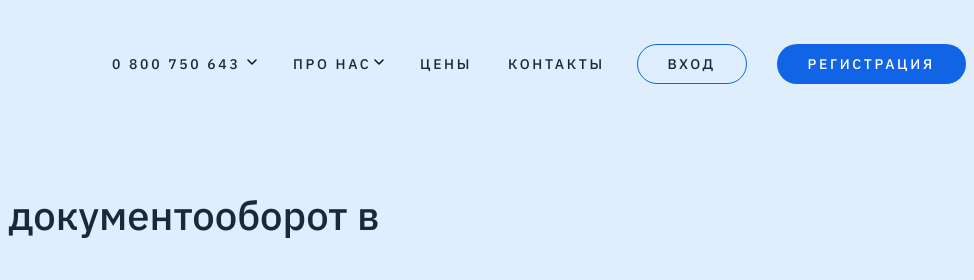
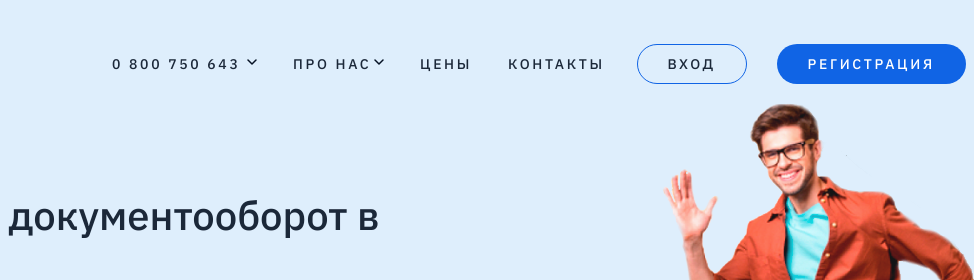
Before and after one commit to firstITspecial228/Denchik, a plain HTML site: page index.html in a window 1280 px wide. Shown: the top 280 px of the page, 306-1280 px from the left. Drawn offline with Linux system fonts and the light colour scheme; the site is published under a folder, as on GitHub Pages, so addresses that start at the root find nothing.

Commit message:
Update index.html

```diff
--- a/index.html
+++ b/index.html
@@ -80,7 +80,7 @@
                         </div>
                     </div>
                     <div class="section__box section__box_twoActive">
-                        <div class="section__img"><img src="/img/box-2.png" alt=""></div>
+                        <div class="section__img"><img src="img/box-2.png" alt=""></div>
                         <div class="section__pageNavigation">
                             <div class="section__page section__pageOne">1</div>
                             <div class="section__page section__pageTwo section__page_active">2</div>
```
